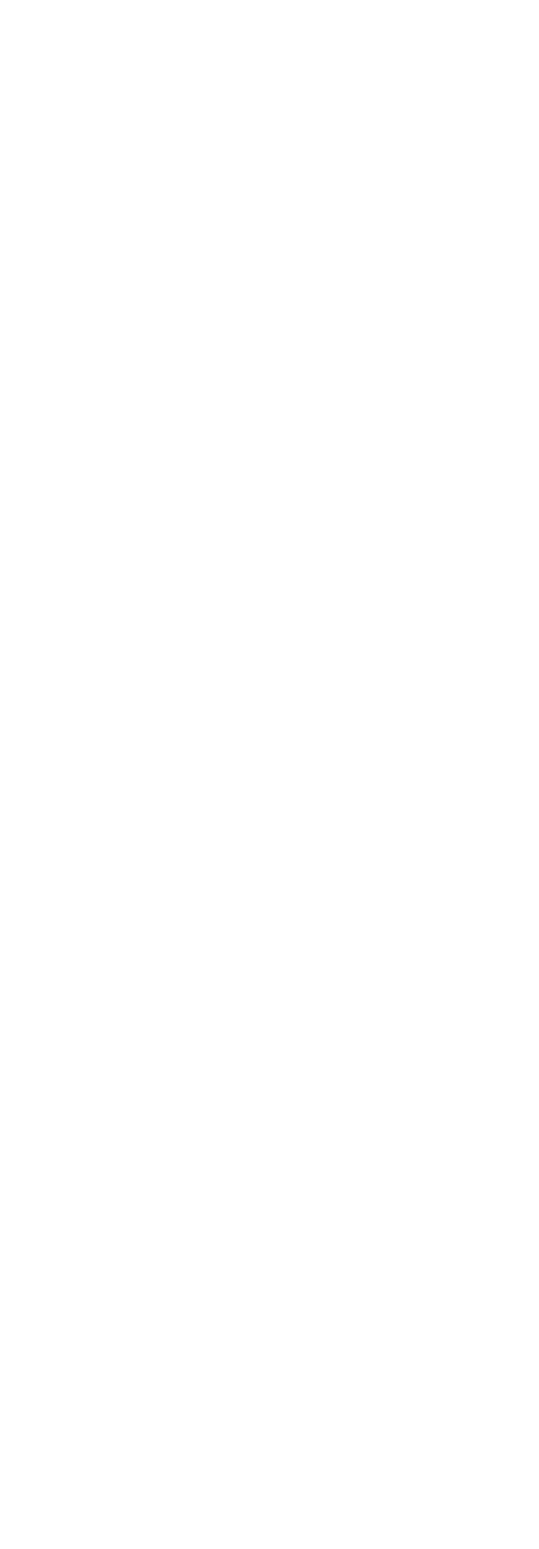
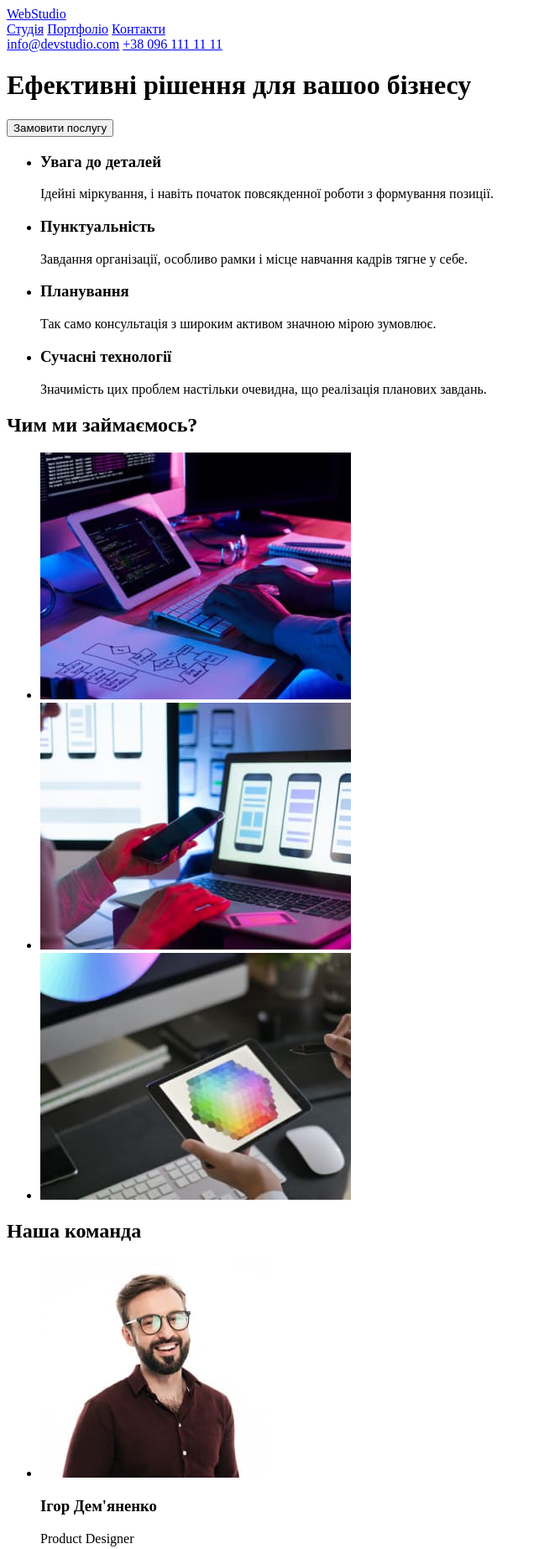
Before and after one commit to mxyday/Karpyuk-Anton-IPZ-32, a plain HTML site: page index.html in a window 1280 px wide. Shown: the top 1845 px of the page at 84% size, without its empty margins (0-642 px from the left). Before the commit the page ends 800 px from the top, so only its background shows below. Drawn offline with Linux system fonts and the light colour scheme.

Commit message:
Create page

```diff
--- a/index.html
+++ b/index.html
@@ -1,11 +1,109 @@
 <!DOCTYPE html>
 <html lang="en">
+
 <head>
-    <meta charset="UTF-8">
-    <meta name="viewport" content="width=device-width, initial-scale=1.0">
-    <title>Document</title>
+	<meta charset="utf-8">
+	<meta name="viewport" content="width=device-width, initial-scale=1">
+	<title>Студія</title>
 </head>
+
 <body>
+	<header class="header">
+		<a href="#" class="logo">WebStudio</a>
 
+		<nav>
+			<a href="#">Студія</a>
+			<a href="#">Портфоліо</a>
+			<a href="#">Контакти</a>
+		</nav>
+
+		<a href="mailto: info@devstudio.com">info@devstudio.com</a>
+		<a href="tel: +380961111111">+38 096 111 11 11</a>
+	</header>
+
+	<main>
+		<div>
+			<h1>Ефективні рішення для вашоо бізнесу</h1>
+			<button type="button">Замовити послугу</button>
+		</div>
+
+		<div>
+			<ul>
+				<li>
+					<h3>Увага до деталей</h3>
+					<p>Ідейні міркування, і навіть початок повсякденної роботи з формування позиції.</p>
+				</li>
+
+				<li>
+					<h3>Пунктуальність</h3>
+					<p>Завдання організації, особливо рамки і місце навчання кадрів тягне у себе.</p>
+				</li>
+
+				<li>
+					<h3>Планування</h3>
+					<p>Так само консультація з широким активом значною мірою зумовлює.</p>
+				</li>
+
+				<li>
+					<h3>Сучасні технології</h3>
+					<p>Значимість цих проблем настільки очевидна, що реалізація планових завдань.</p>
+				</li>
+			</ul>
+
+			<h2>Чим ми займаємось?</h2>
+
+			<ul>
+				<li>
+					<img src="./images/img4.jpg" alt="Програмування" width="370" />
+				</li>
+
+				<li>
+					<img src="./images/img5.jpg" alt="Кросплатформенна розробка" width="370" />
+				</li>
+
+				<li>
+					<img src="./images/img6.jpg" alt="Графічний дизайн" width="370" />
+				</li>
+			</ul>
+
+			<h2>Наша команда</h2>
+
+			<ul>
+				<li>
+					<img src="./images/img.jpg" alt="Ігор Дем'яненко" width="270" />
+					<h3>Ігор Дем'яненко</h3>
+					<p>Product Designer</p>
+				</li>
+
+				<li>
+					<img src="./images/img1.jpg" alt="Ольга Рєпіна" width="270" />
+					<h3>Ольга Рєпіна</h3>
+					<p>Frontend Developer</p>
+				</li>
+
+				<li>
+					<img src="./images/img2.jpg" alt="Микола Тарасов" width="270" />
+					<h3>Микола Тарасов</h3>
+					<p>Marketing</p>
+				</li>
+
+				<li>
+					<img src="./images/img3.jpg" alt="Михайло Єрмаков" width="270" />
+					<h3>Михайло Єрмаков</h3>
+					<p>UI Designer</p>
+				</li>
+			</ul>
+		</div>
+	</main>
+
+	<footer>
+		<a href="#" class="logo">WebStudio</a>
+		<address>
+			<p>м. Київ, пр-т Лесі Українки, 26</p>
+			<p><a href="mailto: info@devstudio.com">info@devstudio.com</a></p>
+			<p><a href="tel: +380961111111">+38 096 111 11 11</a></p>
+		</address>
+	</footer>
 </body>
+
 </html>
```
Also changed, not shown: images/img.jpg (added), images/img1.jpg (added), images/img2.jpg (added), images/img3.jpg (added), images/img4.jpg (added), images/img5.jpg (added), images/img6.jpg (added).
